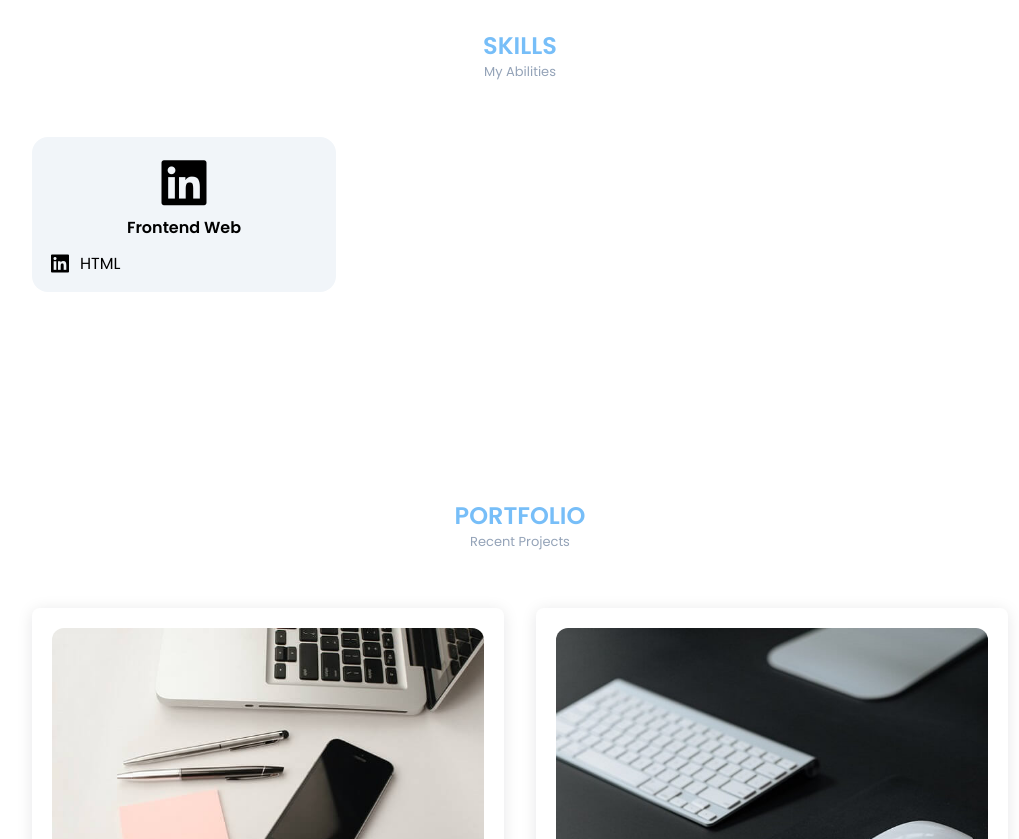
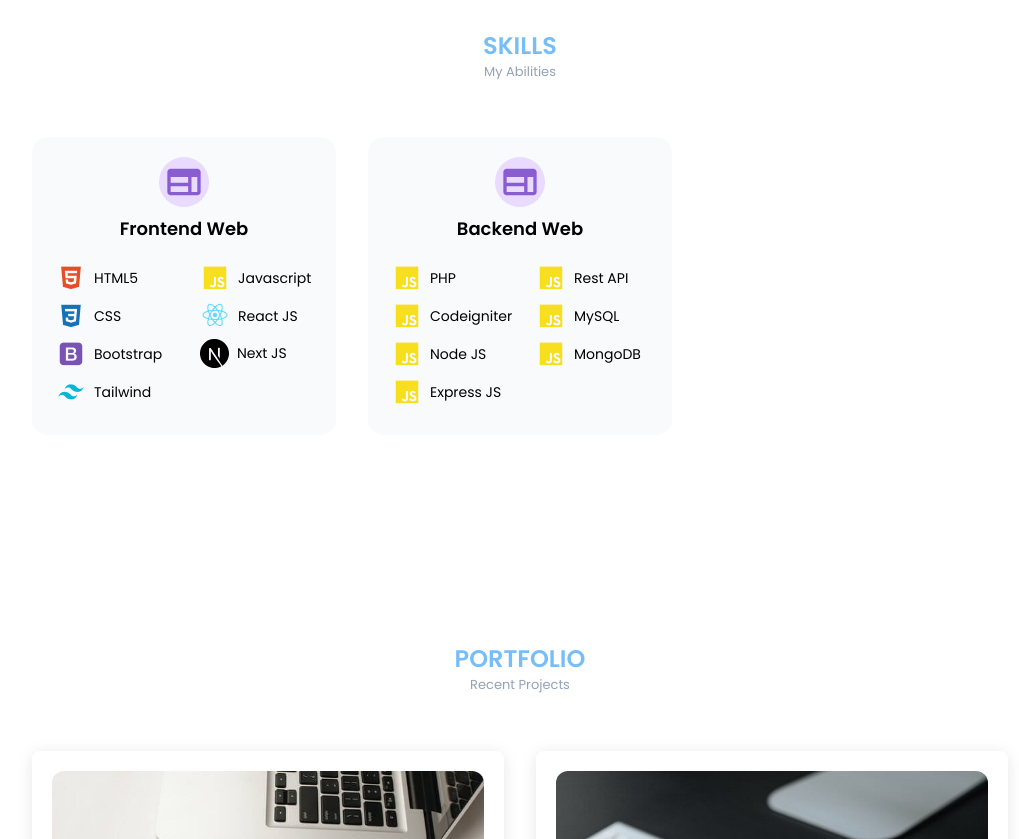
Before and after one commit to my-rh-r1020/Personal-Portfolio, a website: page index.html in a window 1280 px wide. Shown: the part 1340-2179 px from the top of the page, without its empty margins (120-1139 px from the left). Drawn offline with nearby package versions, Linux system fonts and the light colour scheme.

Commit message:
Process Skills Frontend and Backend

```diff
--- a/index.html
+++ b/index.html
@@ -88,8 +88,8 @@
           <!-- Profile Img -->
           <div class="w-full self-end px-4 lg:w-1/2">
             <div class="relative mt-10 lg:right-0 lg:mt-0">
-              <img src="dist/img/profile-img.png" alt="profile-img" class="relative z-10 mx-auto max-w-full rounded-xl" />
-              <span class="absolute bottom-5 left-1/2 -translate-x-1/2 md:scale-110 lg:scale-125">
+              <img src="dist/img/profile-img.png" alt="profile-img" class="mx-auto max-w-full rounded-xl dark:relative dark:z-10" />
+              <span class="absolute bottom-5 left-1/2 -z-10 -translate-x-1/2 dark:z-0 md:scale-110 lg:scale-125">
                 <img src="dist/img/blob.svg" alt="blob" />
                 <!-- <svg width="400" height="400" viewBox="0 0 200 200" xmlns="http://www.w3.org/2000/svg">
                   <path
@@ -184,13 +184,89 @@
           <span class="text-subtitle block">My Abilities</span>
         </div>
         <div class="flex w-full flex-wrap px-4 font-poppins lg:mx-auto lg:w-10/12">
-          <div class="w-1/3 p-4">
-            <div class="rounded-2xl bg-slate-100 pt-4 text-center">
-              <i class="bx bxl-linkedin-square text-4xl md:text-6xl"></i>
-              <h3 class="mb-3 font-semibold">Frontend Web</h3>
-              <div class="ml-4 flex items-center pb-4 text-left">
-                <i class="bx bxl-linkedin-square text-2xl"></i>
-                <span class="ml-2">HTML</span>
+          <!-- Frontend -->
+          <div class="w-full p-4 md:w-1/2 lg:w-1/3">
+            <div class="skill-card">
+              <div class="py-5 text-center">
+                <img src="dist/img/Front-End.svg" alt="front-end" width="50px" class="mx-auto mb-2" />
+                <h3 class="skill-title">Frontend Web</h3>
+              </div>
+              <div class="flex flex-wrap px-2 pb-5">
+                <div class="w-1/2">
+                  <div class="skill-list">
+                    <i class="bx bxl-html5 text-3xl text-[#E34F26]"></i>
+                    <span class="skill-list-name">HTML5</span>
+                  </div>
+                  <div class="skill-list">
+                    <i class="bx bxl-css3 text-3xl text-[#1572B6]"></i>
+                    <span class="skill-list-name">CSS</span>
+                  </div>
+                  <div class="skill-list">
+                    <i class="bx bxl-bootstrap text-3xl text-[#7952B3]"></i>
+                    <span class="skill-list-name">Bootstrap</span>
+                  </div>
+                  <div class="skill-list">
+                    <i class="bx bxl-tailwind-css text-3xl text-[#06B6D4]"></i>
+                    <span class="skill-list-name">Tailwind</span>
+                  </div>
+                </div>
+                <div class="w-1/2">
+                  <div class="skill-list">
+                    <i class="bx bxl-javascript text-3xl text-[#F7DF1E]"></i>
+                    <span class="skill-list-name">Javascript</span>
+                  </div>
+                  <div class="skill-list">
+                    <i class="bx bxl-react text-3xl text-[#61DAFB]"></i>
+                    <span class="skill-list-name">React JS</span>
+                  </div>
+                  <div class="skill-list">
+                    <img src="dist/img/nextdotjs.svg" alt="nextdotjs" width="29px" />
+                    <span class="skill-list-name">Next JS</span>
+                  </div>
+                </div>
+              </div>
+            </div>
+          </div>
+          <!-- Backend -->
+          <div class="w-full p-4 md:w-1/2 lg:w-1/3">
+            <div class="skill-card">
+              <div class="py-5 text-center">
+                <img src="dist/img/Front-End.svg" alt="back-end" width="50px" class="mx-auto mb-2" />
+                <h3 class="skill-title">Backend Web</h3>
+              </div>
+              <div class="flex flex-wrap px-2 pb-5">
+                <div class="w-1/2">
+                  <div class="skill-list">
+                    <i class="bx bxl-javascript text-3xl text-[#F7DF1E]"></i>
+                    <span class="skill-list-name">PHP</span>
+                  </div>
+                  <div class="skill-list">
+                    <i class="bx bxl-javascript text-3xl text-[#F7DF1E]"></i>
+                    <span class="skill-list-name">Codeigniter</span>
+                  </div>
+                  <div class="skill-list">
+                    <i class="bx bxl-javascript text-3xl text-[#F7DF1E]"></i>
+                    <span class="skill-list-name">Node JS</span>
+                  </div>
+                  <div class="skill-list">
+                    <i class="bx bxl-javascript text-3xl text-[#F7DF1E]"></i>
+                    <span class="skill-list-name">Express JS</span>
+                  </div>
+                </div>
+                <div class="w-1/2">
+                  <div class="skill-list">
+                    <i class="bx bxl-javascript text-3xl text-[#F7DF1E]"></i>
+                    <span class="skill-list-name">Rest API</span>
+                  </div>
+                  <div class="skill-list">
+                    <i class="bx bxl-javascript text-3xl text-[#F7DF1E]"></i>
+                    <span class="skill-list-name">MySQL</span>
+                  </div>
+                  <div class="skill-list">
+                    <i class="bx bxl-javascript text-3xl text-[#F7DF1E]"></i>
+                    <span class="skill-list-name">MongoDB</span>
+                  </div>
+                </div>
               </div>
             </div>
           </div>
--- a/src/input.css
+++ b/src/input.css
@@ -66,6 +66,18 @@
   #dark-toggle:checked ~ label div.toggle-circle {
     @apply translate-x-5;
   }
+  .skill-card {
+    @apply rounded-2xl bg-slate-50 dark:bg-darkThemeNav;
+  }
+  .skill-title {
+    @apply text-lg font-semibold dark:text-iconsSub;
+  }
+  .skill-list {
+    @apply mx-4 mb-2 flex items-center;
+  }
+  .skill-list-name {
+    @apply ml-2 text-[14px] dark:text-iconsSub;
+  }
   .work-card {
     @apply mb-2 rounded-xl border border-slate-200 p-3 shadow-md dark:bg-darkThemeNav;
   }
--- a/tailwind.config.js
+++ b/tailwind.config.js
@@ -11,7 +11,7 @@ module.exports = {
       colors: {
         dark: "#334155",
         secondary: "#64748b",
-        linkedin: "#0077B5",
+        linkedin: "#0A66C2",
         github: "#171515",
         whatsapp: "#25D366",
         // Using modern hsl 'convert' color
```
Also changed, not shown: dist/img/Front-End.svg (added), dist/img/nextdotjs.svg (added), dist/output.css.
